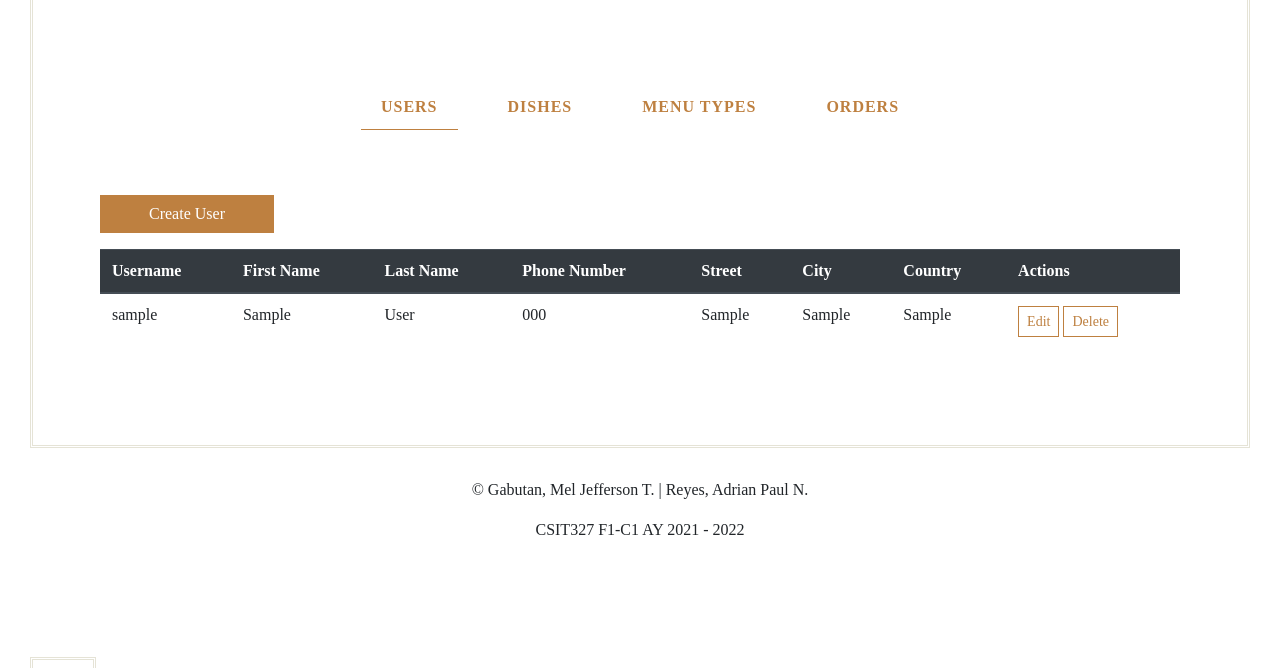
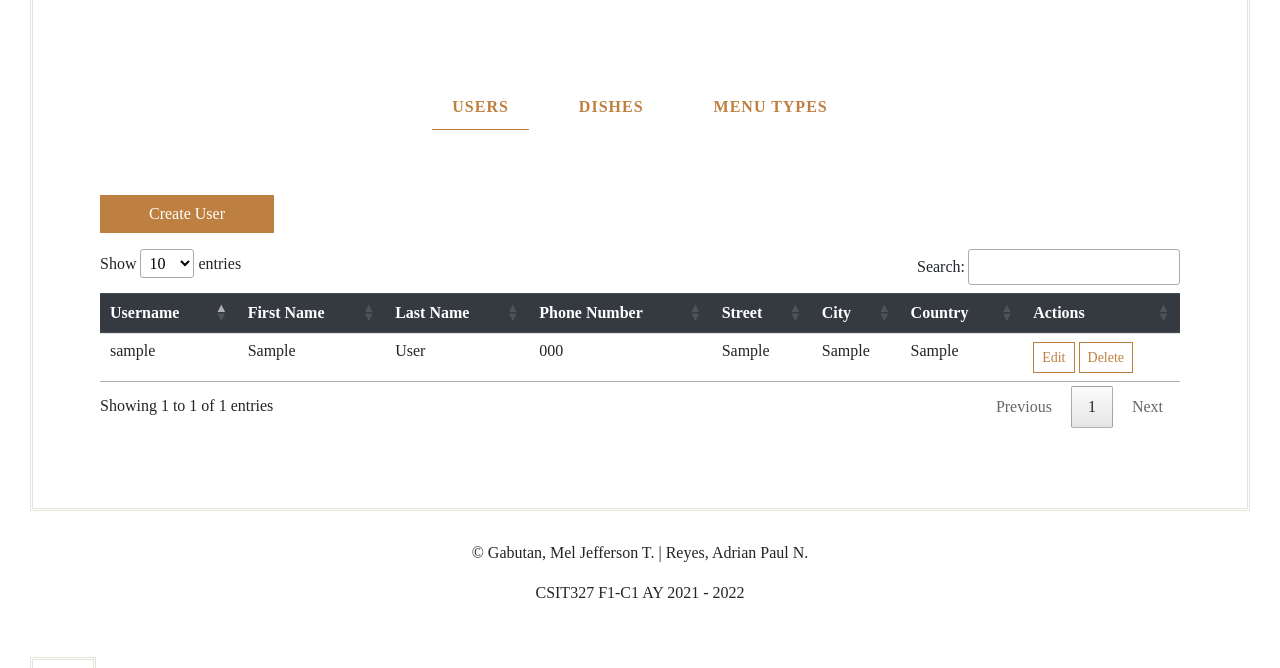
Before and after one commit to adiboii/RedBird, a Django app: page /dashboard in a window 1280 px wide. Shown: the part 73-741 px from the top of the page. Run offline with Django 3.2, Linux system fonts and the light colour scheme; tables that the repository leaves empty hold one stand-in row (values such as "Sample post"); some libraries are stand-ins or nearby versions; some web fonts are replaced.

Commit message:
data tables

```diff
--- a/RBApp/apps.py
+++ b/RBApp/apps.py
@@ -4,7 +4,3 @@ from django.apps import AppConfig
 class RbappConfig(AppConfig):
     default_auto_field = 'django.db.models.BigAutoField'
     name = 'RBApp'
-
-#this is made in adi branch
-
-#HELLLLLLLLLLOOOOOOOO
--- a/RBApp/static/RBApp/js/custom-general.js
+++ b/RBApp/static/RBApp/js/custom-general.js
@@ -1,7 +1,5 @@
-$(document).ready(function () {
-    $('#example')
-            .dataTable({
-                "responsive": true,
-                "ajax": 'data.json'
-            });
-});
+$(document).ready( function () {
+    $('#user_table').DataTable();
+    $('#dish_table').DataTable();
+    $('#type_table').DataTable();
+} );
--- a/RBApp/templates/Dashboard.html
+++ b/RBApp/templates/Dashboard.html
@@ -6,7 +6,7 @@
 	<meta http-equiv="X-UA-Compatible" content="ie=edge" />
 	<link href="https://unpkg.com/aos@2.3.1/dist/aos.css" rel="stylesheet">
 	<link rel="stylesheet" href="{% static 'RBApp/css/style.css'%}" />
-
+    <link rel="stylesheet" type="text/css" href="https://cdn.datatables.net/1.11.3/css/jquery.dataTables.css">
 	<script src="{% static 'RBApp/js/jquery.min.js' %}"></script>
 	<link rel="icon" href="" />
     <title>Red Bird</title>
@@ -17,7 +17,7 @@
 	<script src="https://unpkg.com/aos@2.3.1/dist/aos.js"></script>
 	<script src="{% static 'RBApp/js/custom-general.js'%}"></script>
 
-
+    <script type="text/javascript" charset="utf8" src="https://cdn.datatables.net/1.11.3/js/jquery.dataTables.js"></script>
 
 
 {% endblock footerinclude %}
@@ -49,7 +49,6 @@
                     <div class="buttons-container"> <a href="#" class="button button--is-active" data-target="Users">Users</a>
                         <a href="#" class="button" data-target="Dishes">Dishes</a>
                         <a href="#" class="button" data-target="MenuTypes">Menu Types</a>
-                        <a href="#" class="button" data-target="Orders">Orders</a>
 
                     </div>
 
@@ -57,7 +56,7 @@
                             <form action="{% url 'RBApp:my_userform_view' %}">
                                 <input type="submit" value="Create User" class="btn px-5 btn-primary">
                             </form>
-                            <table id="example" class="table">
+                            <table id="user_table" class="table">
                                 <thead class="thead-dark">
                                     <tr>
                                         <th scope="col">Username</th>
@@ -81,8 +80,8 @@
                                             <td>{{user.city}}</td>
                                             <td>{{user.country}}</td>
                                             <td>
-                                                <button class="btn btn-sm btn-outline-primary my-cart-btn" type="submit" name="edit">Edit</button>
-                                                <button class="btn btn-sm btn-outline-primary my-cart-btn" type="submit" name="Delete">Delete</button>
+                                                <button class="btn btn-sm btn-outline-primary"  name="edit">Edit</button>
+                                                <button class="btn btn-sm btn-outline-primary"  name="Delete">Delete</button>
                                             </td>
                                         {% endfor %}
                                     </tbody>
@@ -93,7 +92,7 @@
                             <form action="{% url 'RBApp:my_dishform_view' %}">
                                 <input type="submit" value="Create Dish" class="btn px-5 btn-primary">
                             </form>
-                            <table class="table table-striped table-hover dt-responsive">
+                            <table id="dish_table" class="table">
                                 <thead class="thead-dark">
                                     <tr>
                                         <th scope="col">Dish ID</th>
@@ -124,7 +123,7 @@
                                     <input type="submit" value="Create Menu Type" class="btn px-5 btn-primary">
                                 </form>
 
-                            <table class="table">
+                                <table id="type_table" class="table">
                                 <thead class="thead-dark">
                                     <tr>
                                         <th scope="col">Type ID</th>
--- a/RBApp/templates/forms/user-form.html
+++ b/RBApp/templates/forms/user-form.html
@@ -7,6 +7,7 @@
 	<link href="https://unpkg.com/aos@2.3.1/dist/aos.css" rel="stylesheet">
 	<link rel="stylesheet" href="{% static 'RBApp/css/style.css'%}" />
 	<script src="{% static 'RBApp/js/jquery.min.js' %}"></script>
+
 	<link rel="icon" href="" />
     <title>Red Bird</title>
 {% endblock headerinclude %}
--- a/RBApp/templates/index.html
+++ b/RBApp/templates/index.html
@@ -15,6 +15,7 @@
 	<script src="{% static 'RBApp/js/bootstrap.min.js'%}"></script>
 	<script src="https://unpkg.com/aos@2.3.1/dist/aos.js"></script>
 	<script src="{% static 'RBApp/js/custom-general.js'%}"></script>
+
 
 
 {% endblock footerinclude %}
--- a/RBApp/views.py
+++ b/RBApp/views.py
@@ -43,15 +43,18 @@ class MyDashboardView(View):
             'dishes': dishes,
             'menutype': menutype
         }
+
         return render(request, 'Dashboard.html', context)
 
 
 class UserFormView(View):
         def get(self,request):
+
                 return render(request, 'forms/user-form.html', {})
 
         def post(self, request):
                 form = UserForm(request.POST)
+
                 if form.is_valid():
                     fname = request.POST.get("first_name")
                     lname = request.POST.get("last_name")
@@ -63,6 +66,7 @@ class UserFormView(View):
                     cntry = request.POST.get("country")
                     form = User(username = uname, password = pword, first_name = fname, last_name = lname, phone_number = pNumber, street = strt, city = cty, country = cntry)
                     form.save()
+
                     return redirect('RBApp:my_dashboard_view')
                 else:
                     messages.error(request, "Error")
```
